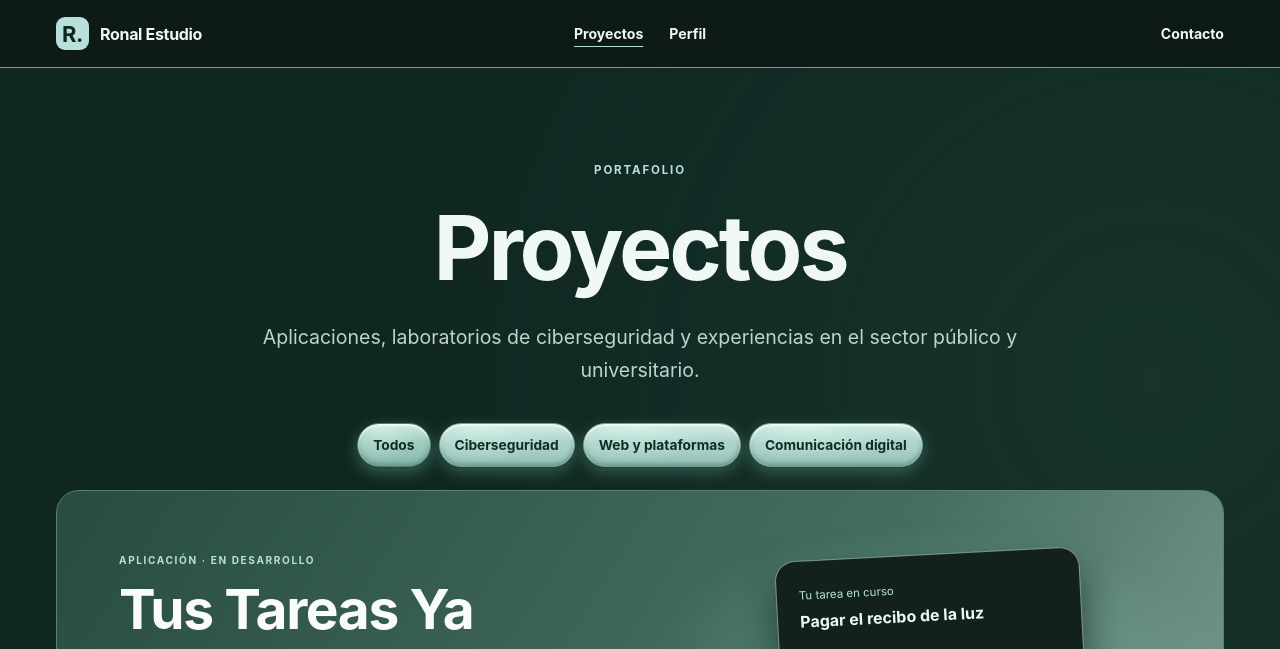
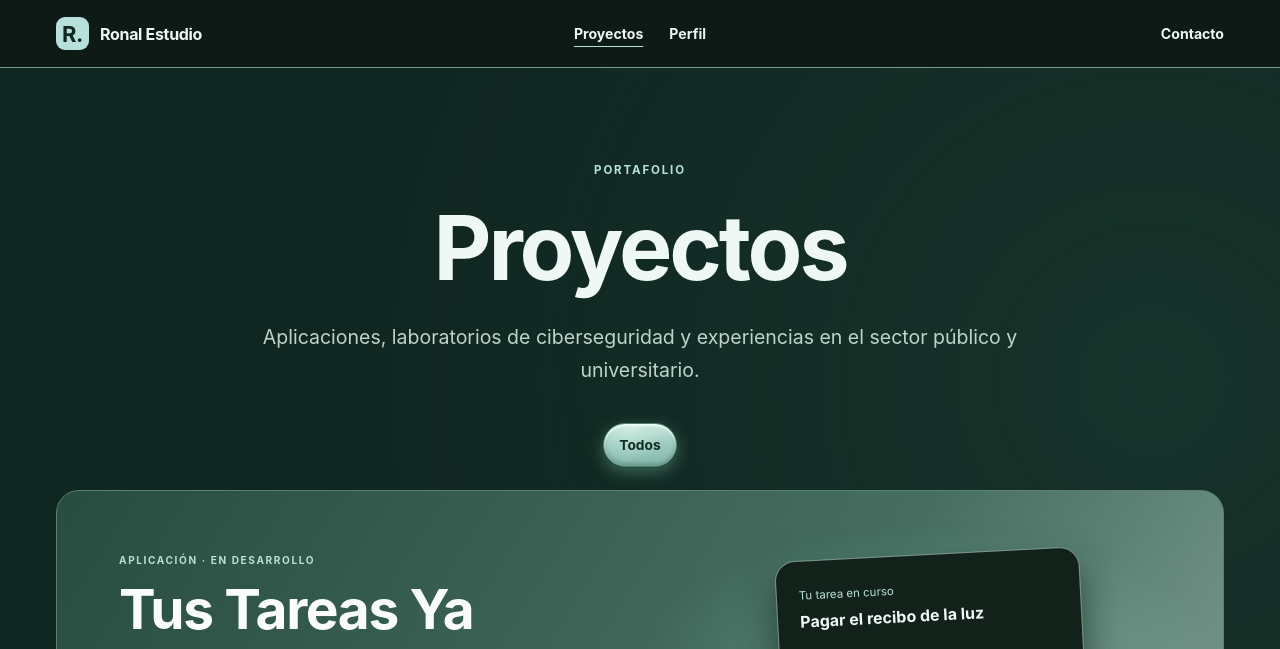
Before and after one commit to ronal728/paginaWeb, a plain HTML site: page public/index.html in a window 1280 px wide. Both pictures are taken after a click on the link "Proyectos". Shown: the top 649 px of the page. Drawn offline with Linux system fonts and the light colour scheme.

Commit message:
Simplificar filtros de proyectos dejando solo Todos

```diff
--- a/public/index.html
+++ b/public/index.html
@@ -48,11 +48,8 @@
         </div>
         <p>Aplicaciones, laboratorios de ciberseguridad y experiencias en el sector público y universitario.</p>
       </div>
-      <div class="filters" aria-label="Filtrar proyectos" role="group">
+      <div class="filters" aria-label="Ver todos los proyectos" role="group">
         <a href="#proyectos" data-filter="todos">Todos</a>
-        <a href="#ciberseguridad" data-filter="seguridad">Ciberseguridad</a>
-        <a href="#paginas-web" data-filter="web">Web y plataformas</a>
-        <a href="#comunicacion-digital" data-filter="comunicacion">Comunicación digital</a>
       </div>
       <p id="resultados" class="sr-only" role="status"></p>
 
```
